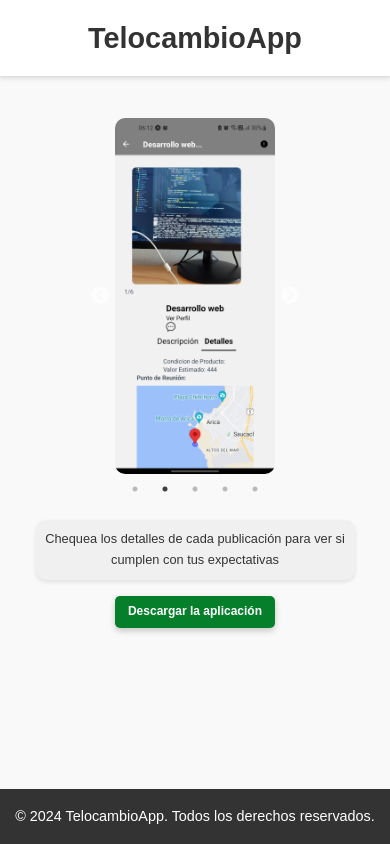
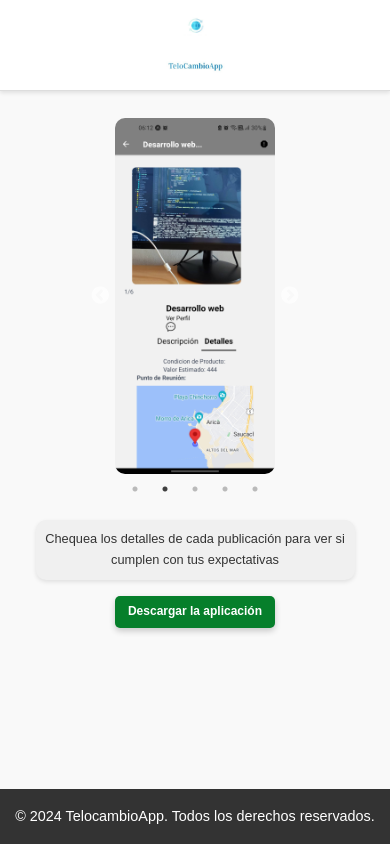
Before and after one commit to Fletopo/Exchange-App, a plain HTML site: page index.html in a window 390 px wide. Drawn offline with nearby package versions, Linux system fonts and the light colour scheme.

Commit message:
cambio logo

```diff
--- a/index.html
+++ b/index.html
@@ -30,9 +30,9 @@
             background-color: #ffffff;
             border-bottom: 1px solid #ddd;
             display: flex;
-            justify-content: center;
+            justify-content: space-between; /* Separar elementos */
             align-items: center;
-            padding: 15px;
+            padding: 10px 20px;
             box-shadow: 0 2px 4px rgba(0, 0, 0, 0.1);
             position: fixed;
             top: 0;
@@ -40,8 +40,14 @@
             z-index: 1000;
         }
 
+        header img {
+            max-height: 60px; /* Ajustar altura máxima */
+            height: auto; /* Mantener proporción */
+            width: auto; /* Mantener proporción */
+        }
+
         header h1 {
-            font-size: 1.8rem;
+            font-size: 1.5rem;
             color: #333;
         }
 
@@ -145,6 +151,19 @@
                 padding: 0.5rem 1rem; /* Ajustar tamaño del botón */
                 font-size: 0.85rem;
             }
+            header {
+                flex-direction: column; /* Cambiar a columna en pantallas pequeñas */
+                align-items: center; /* Centrar contenido */
+                padding: 10px;
+            }
+
+            header img {
+                max-height: 50px; /* Reducir altura en móviles */
+            }
+
+            header h1 {
+                font-size: 1.2rem; /* Reducir tamaño del texto */
+            }
         }
 
         @media (max-width: 480px) {
@@ -168,12 +187,26 @@
                 padding: 0.4rem 0.8rem;
                 font-size: 0.75rem; /* Reducir más el botón */
             }
+            header {
+                flex-direction: column; /* Mantener diseño en columna */
+                align-items: center;
+                padding: 5px;
+            }
+
+            header img {
+                max-height: 40px; /* Reducir más la altura */
+            }
+
+            header h1 {
+                font-size: 1rem; /* Reducir más el tamaño del texto */
+            }
         }
     </style>
 </head>
 <body>
 <header>
-    <h1>TelocambioApp</h1>
+    <img src="./img/Sin título.jpg" alt="logo app" style="width: 40; height: 40;">
+    <img src="./img/Sin título2.jpg" alt="title app" style="width: 40; height: 40;">
 </header>
 
 <div class="content-wrapper">
```
Also changed, not shown: img/Sin título.jpg (added), img/Sin título2.jpg (added).
